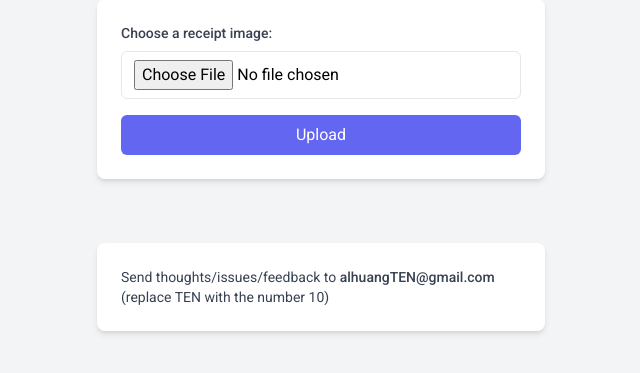
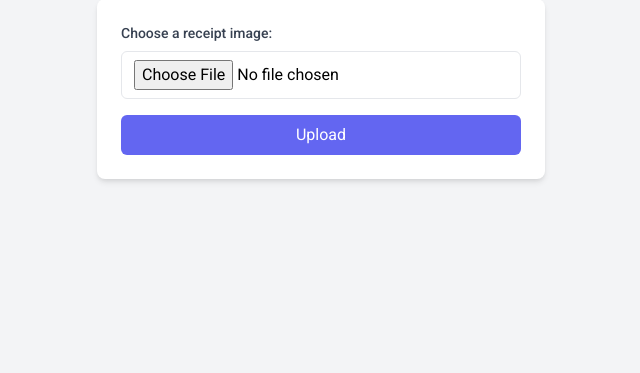
Before and after one commit to alhuang10/split-the-bill, a Flask app: page / in a window 1280 px wide. Shown: the part 101-474 px from the top of the page, without its empty margins (319-959 px from the left). Run offline with Flask 3, Linux system fonts and the light colour scheme.

Commit message:
Remove feedback line, set debug mode off

```diff
--- a/main.py
+++ b/main.py
@@ -204,4 +204,4 @@ def update_item():
 
 if __name__ == '__main__':
     os.makedirs(app.config['UPLOAD_FOLDER'], exist_ok=True)
-    app.run(debug=True)
+    app.run()
--- a/templates/index.html
+++ b/templates/index.html
@@ -118,12 +118,5 @@
     }).mount('#app');
     </script>
 
-    <div class="max-w-md mx-auto bg-white rounded-lg shadow-md p-6 mt-8">
-        <!-- <h2 class="text-2xl font-bold mb-4 text-indigo-600">Feedback</h2> -->
-        <p class="text-gray-700 text-sm">
-            Send thoughts/issues/feedback to <span class="font-medium">alhuangTEN@gmail.com</span> (replace TEN with the number 10)
-        </p>
-    </div>
-
 </body>
 </html>
```
